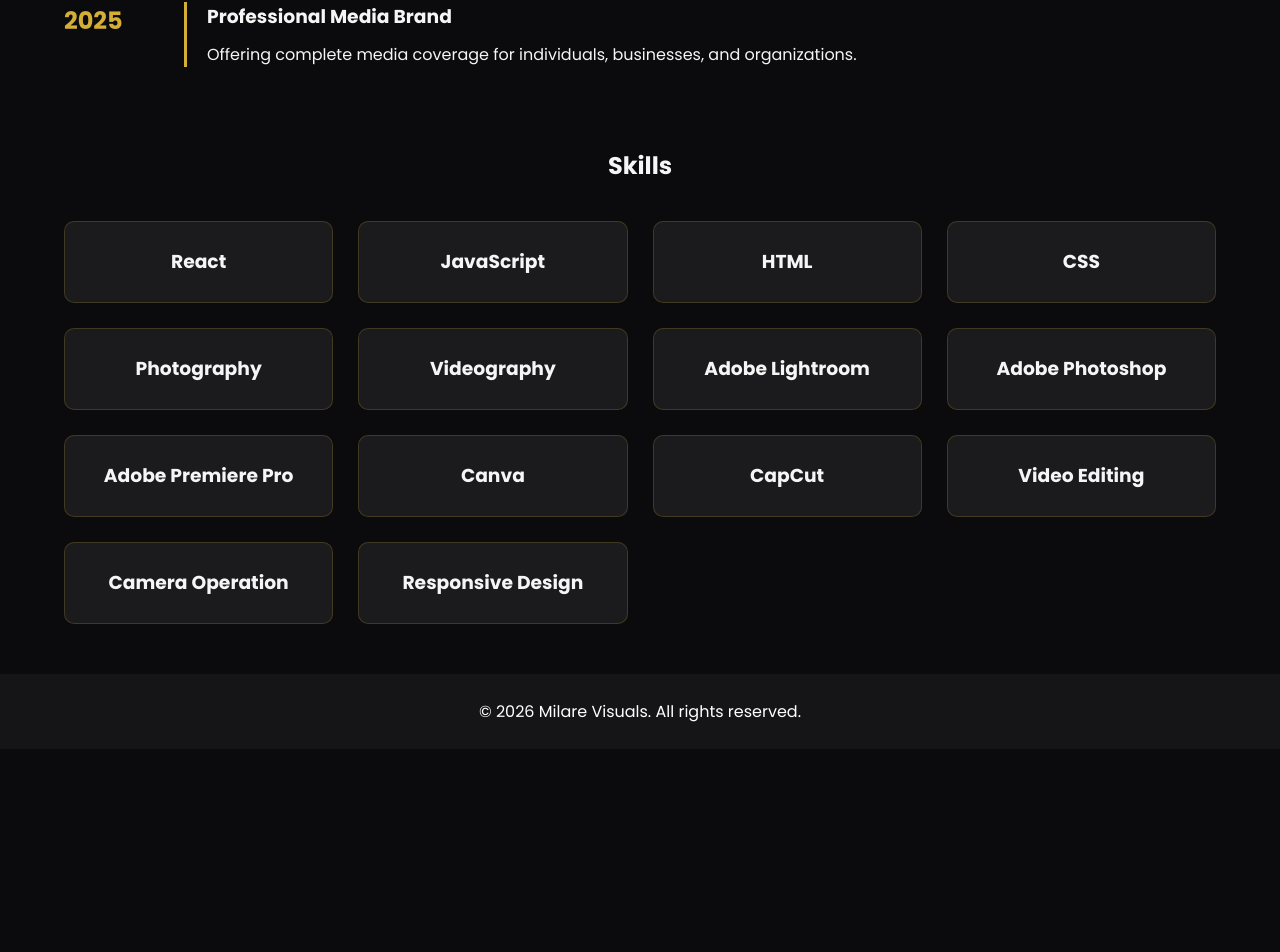
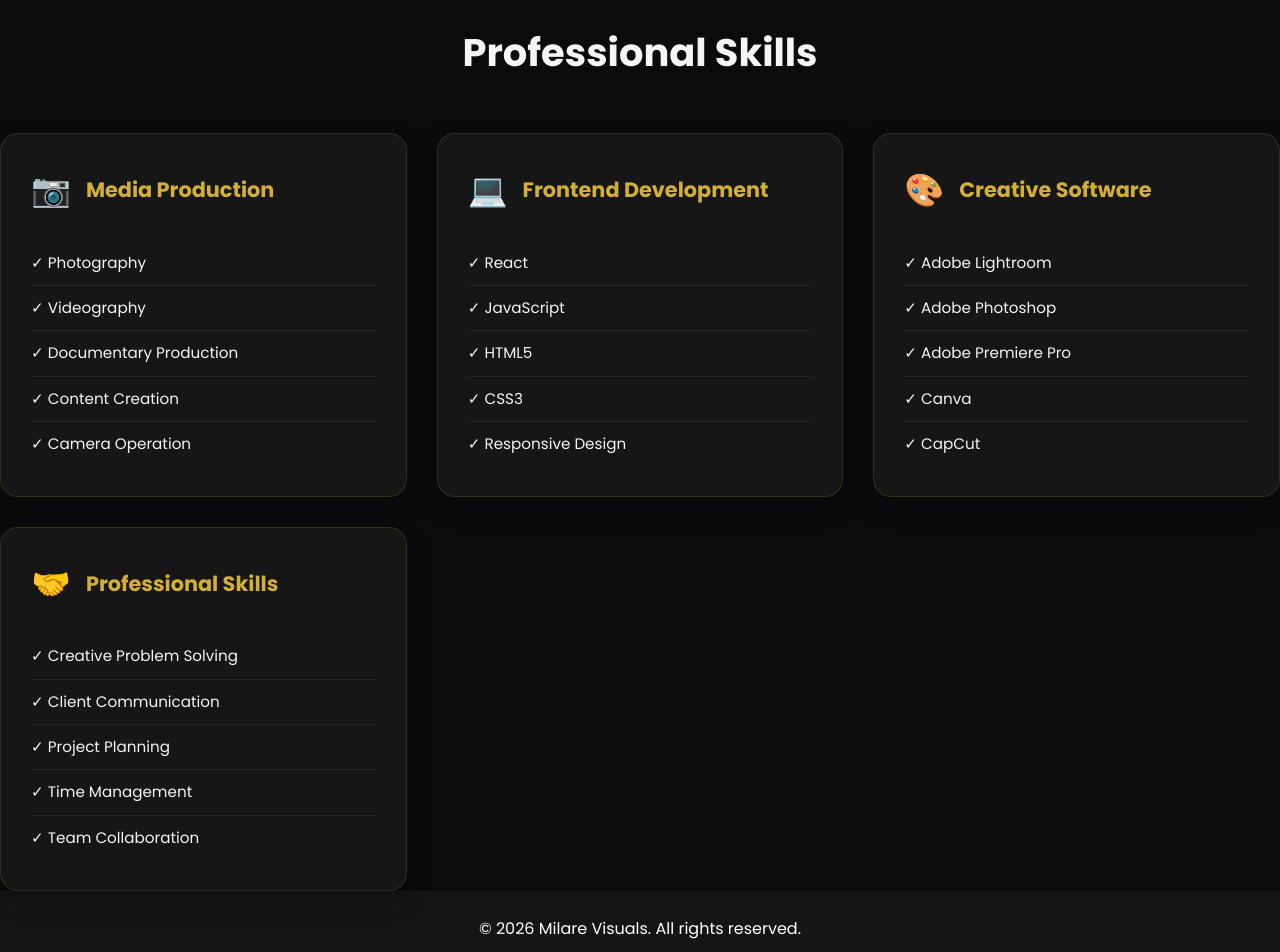
Before and after one commit to oluwadamilare-samueladeyemi/milarevisuals-portfolio, a React (Vite) app: page /experience in a window 1280 px wide. Shown: the part 848-1800 px from the top of the page. Before the commit the page ends 1597 px from the top, so only its background shows below. Built offline with nearby package versions, Linux system fonts and the light colour scheme.

Commit message:
organize skills into categorized portfolio cards

```diff
--- a/src/components/SkillCard/SkillCard.css
+++ b/src/components/SkillCard/SkillCard.css
@@ -1,13 +1,46 @@
 .skill-card {
-  background: #1b1b1d;
-  border-radius: 10px;
-  padding: 25px;
-  text-align: center;
-  transition: 0.3s;
-  border: 1px solid rgba(212, 175, 55, 0.2);
+  background: #161616;
+  border: 1px solid rgba(212, 175, 55, 0.15);
+  border-radius: 18px;
+  padding: 30px;
+  transition: all 0.35s ease;
+  box-shadow: 0 10px 25px rgba(0, 0, 0, 0.25);
 }
 
 .skill-card:hover {
-  transform: translateY(-5px);
+  transform: translateY(-8px);
   border-color: #d4af37;
+  box-shadow: 0 18px 40px rgba(212, 175, 55, 0.18);
 }
+
+.skill-header {
+  display: flex;
+  align-items: center;
+  gap: 15px;
+  margin-bottom: 25px;
+}
+
+.skill-icon {
+  font-size: 2rem;
+}
+
+.skill-header h3 {
+  color: #d4af37;
+  font-size: 1.3rem;
+}
+
+.skill-list {
+  list-style: none;
+  padding: 0;
+  margin: 0;
+}
+
+.skill-list li {
+  padding: 10px 0;
+  border-bottom: 1px solid rgba(255, 255, 255, 0.06);
+  font-size: 0.95rem;
+}
+
+.skill-list li:last-child {
+  border-bottom: none;
+}
--- a/src/components/SkillCard/SkillCard.jsx
+++ b/src/components/SkillCard/SkillCard.jsx
@@ -1,10 +1,20 @@
 import "./SkillCard.css";
 
-function SkillCard({ skill }) {
+function SkillCard({ icon, title, skills }) {
   return (
-    <div className="skill-card">
-      <h3>{skill}</h3>
-    </div>
+    <article className="skill-card">
+      <div className="skill-header">
+        <span className="skill-icon">{icon}</span>
+
+        <h3>{title}</h3>
+      </div>
+
+      <ul className="skill-list">
+        {skills.map((skill) => (
+          <li key={skill}>✓ {skill}</li>
+        ))}
+      </ul>
+    </article>
   );
 }
 
--- a/src/pages/Experience.jsx
+++ b/src/pages/Experience.jsx
@@ -3,21 +3,54 @@
 
 import "../styles/Experience.css";
 
-const skills = [
+const skillCategories = [
+  {
+    title: "Media Production",
+    icon: "📷",
+    skills: [
+      "Photography",
+      "Videography",
+      "Documentary Production",
+      "Content Creation",
+      "Camera Operation",
+    ],
+  },
+
+  {
+    title: "Frontend Development",
+    icon: "💻",
+    skills: [
       "React",
       "JavaScript",
-  "HTML",
-  "CSS",
-  "Photography",
-  "Videography",
+      "HTML5",
+      "CSS3",
+      "Responsive Design",
+    ],
+  },
+
+  {
+    title: "Creative Software",
+    icon: "🎨",
+    skills: [
       "Adobe Lightroom",
       "Adobe Photoshop",
       "Adobe Premiere Pro",
       "Canva",
       "CapCut",
-  "Video Editing",
-  "Camera Operation",
-  "Responsive Design",
+    ],
+  },
+
+  {
+    title: "Professional Skills",
+    icon: "🤝",
+    skills: [
+      "Creative Problem Solving",
+      "Client Communication",
+      "Project Planning",
+      "Time Management",
+      "Team Collaboration",
+    ],
+  },
 ];
 
 function Experience() {
@@ -27,19 +60,24 @@
         <h1>Experience & Skills</h1>
 
         <p>
-          My journey as a media professional and frontend developer, combining
-          creativity with modern web technologies.
+          A combination of creative media production and modern frontend
+          development skills used to deliver high-quality digital experiences.
         </p>
       </section>
 
       <Timeline />
 
       <section className="skills-section">
-        <h2>Skills</h2>
+        <h2>Professional Skills</h2>
 
         <div className="skills-grid">
-          {skills.map((skill) => (
-            <SkillCard key={skill} skill={skill} />
+          {skillCategories.map((category) => (
+            <SkillCard
+              key={category.title}
+              icon={category.icon}
+              title={category.title}
+              skills={category.skills}
+            />
           ))}
         </div>
       </section>
--- a/src/styles/Experience.css
+++ b/src/styles/Experience.css
@@ -1,35 +1,15 @@
-.experience-page {
-  width: min(1200px, 90%);
-  margin: 50px auto;
-}
-
-.experience-hero {
-  text-align: center;
-  margin-bottom: 60px;
-}
-
-.experience-hero h1 {
-  font-size: 3rem;
-  margin-bottom: 15px;
-}
-
-.experience-hero p {
-  max-width: 700px;
-  margin: auto;
-  line-height: 1.8;
-}
-
 .skills-section {
-  margin-top: 80px;
+  margin-top: 90px;
 }
 
 .skills-section h2 {
   text-align: center;
-  margin-bottom: 35px;
+  font-size: 2.4rem;
+  margin-bottom: 50px;
 }
 
 .skills-grid {
   display: grid;
-  grid-template-columns: repeat(auto-fit, minmax(220px, 1fr));
-  gap: 25px;
+  grid-template-columns: repeat(auto-fit, minmax(320px, 1fr));
+  gap: 30px;
 }
```
Lines whose indentation alone changed are shown as unchanged.
